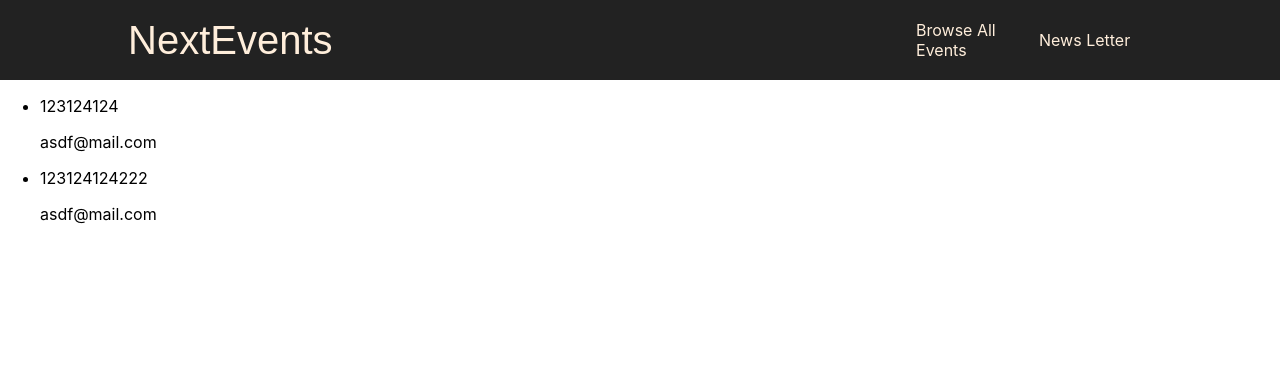
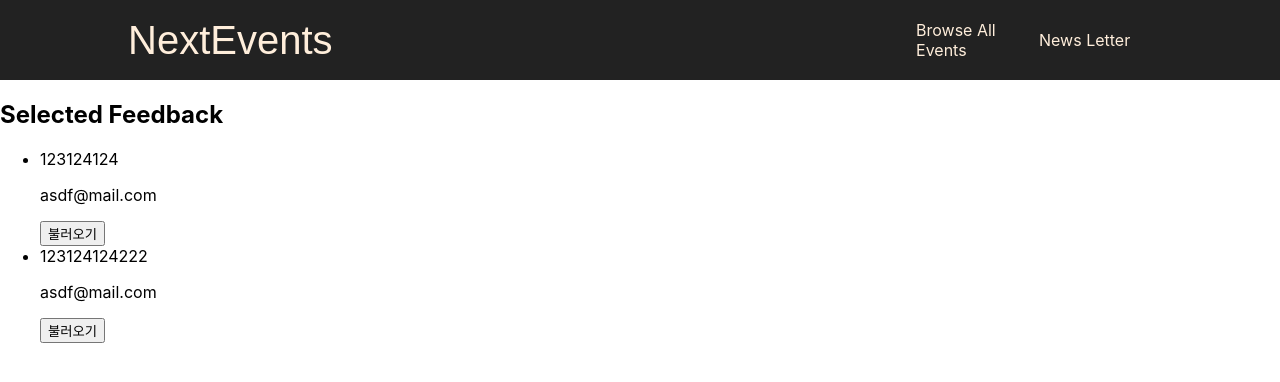
Before and after one commit to Sunset-Kim/study-nextjs, a Next.js app: page /feedback in a window 1280 px wide. Shown: the top 382 px of the page. Built offline with nearby package versions, Linux system fonts and the light colour scheme.

Commit message:
동적 API 다루기

```diff
--- /dev/null
+++ b/pages/api/[feedbackId].js
@@ -0,0 +1,15 @@
+import { buildFeedbackPath, extractFeedback } from "./feedback";
+
+export default function handler(req, res) {
+  if (req.method !== "GET") res.status(404).send();
+
+  const feedbackId = req.query.feedbackId;
+  const filePath = buildFeedbackPath();
+  const feedbackFile = extractFeedback(filePath);
+
+  const result = feedbackFile.find((feedback) => feedback.id === feedbackId);
+
+  res.status(200).json({
+    result,
+  });
+}
--- a/pages/feedback/index.js
+++ b/pages/feedback/index.js
@@ -1,17 +1,34 @@
+import { useState } from "react";
 import { buildFeedbackPath, extractFeedback } from "../api/feedback";
 
 function Feedback(props) {
   const { feedbacks } = props;
+  const [selectedFeedback, setSelectedFeedback] = useState();
+
+  const loadFeedbackHandler = (id) => {
+    fetch(`/api/${id}`)
+      .then((res) => res.json())
+      .then((data) => {
+        setSelectedFeedback(data.result);
+      });
+  };
 
   return (
+    <>
+      <div>
+        <h2>Selected Feedback</h2>
+        {selectedFeedback?.email}
+      </div>
       <ul>
         {feedbacks?.map((feedback) => (
           <li key={feedback.id}>
             {feedback.feedback}
             <p>{feedback.email}</p>
+            <button onClick={loadFeedbackHandler.bind(null, feedback.id)}>불러오기</button>
           </li>
         ))}
       </ul>
+    </>
   );
 }
 
```
Lines whose indentation alone changed are shown as unchanged.
